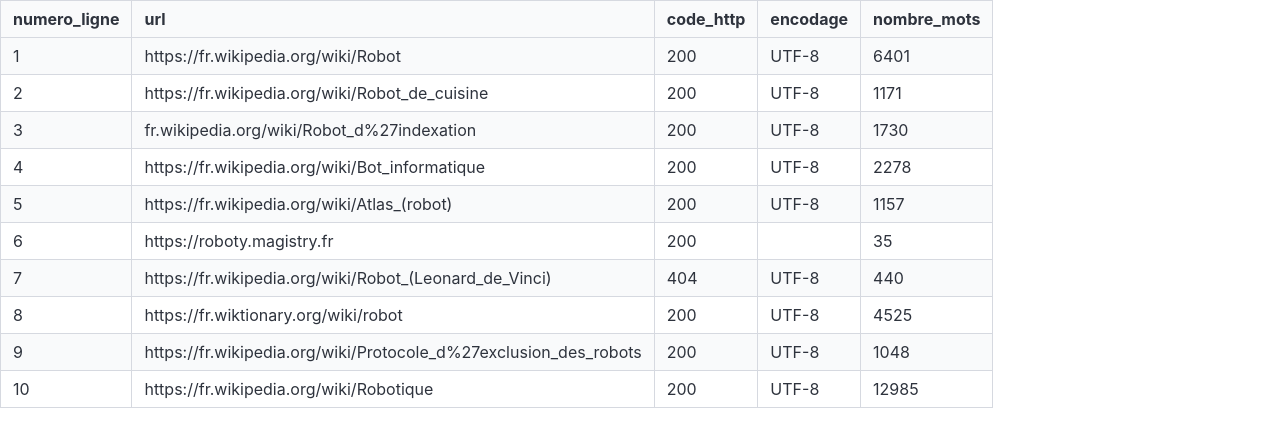
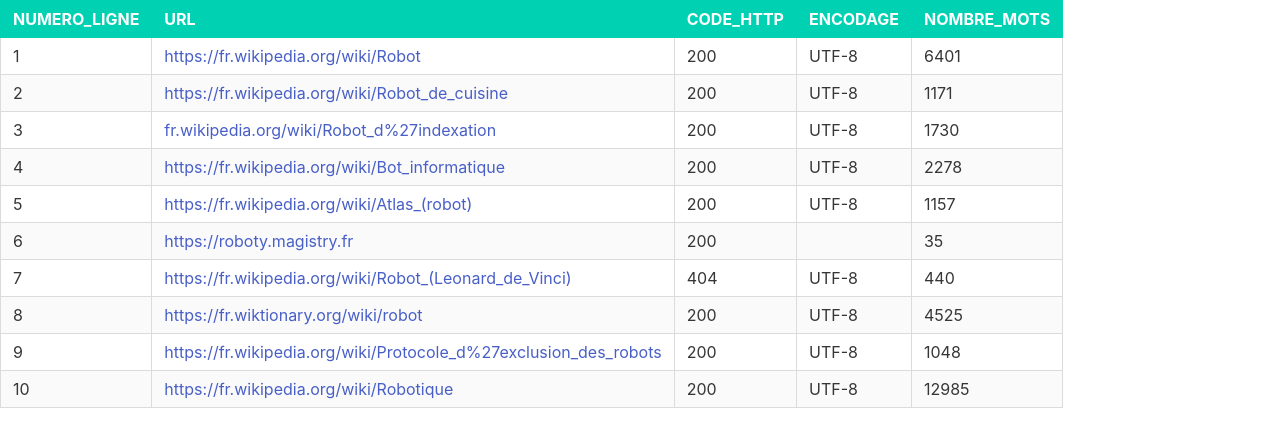
Before and after one commit to Manon09825/tuto_page, a plain HTML site: page tableau-fr.html in a window 1280 px wide. Drawn offline with nearby package versions, Linux system fonts and the light colour scheme.

Commit message:
tableau plus élégant

```diff
--- a/tableau-fr.html
+++ b/tableau-fr.html
@@ -1,20 +1,30 @@
-<html>
-    <head>
-    <link rel="stylesheet" href="https://cdn.jsdelivr.net/npm/bulma@1.0.2/css/bulma.min.css">
+<html lang="en">
+<head>
+    <meta charset="UTF-8"/>
+    <meta name="viewport" content="width=device-width, initial-scale=1">
+    <title>Tableau URLS</title>
+    <link rel="stylesheet" href="https://cdn.jsdelivr.net/npm/bulma@0.9.4/css/bulma.min.css">
+    <style>
+    .has-text-uppercase {
+        text-transform: uppercase;
+    }
+    </style>
+</head>
+<body>
     <table class="table is-bordered is-hoverable is-striped">
-        <head>
-        <tr>
-            <th>numero_ligne</th>
-            <th>url</th>
-            <th>code_http</th>
-            <th>encodage</th>
-            <th>nombre_mots</th>
-        </tr>
-        </head>
+        <thead>
+            <tr>
+                <th class="numero_ligne is-primary has-text-uppercase">numero_ligne</th>
+                <th class="url is-primary has-text-uppercase">url</th>
+                <th class="code_http is-primary has-text-uppercase">code_http</th>
+                <th class="encodage is-primary has-text-uppercase">encodage</th>
+                <th class="nombre_mots is-primary has-text-uppercase">nombre_mots</th>
+            </tr>
+        </thead>
         <body>
             <tr>
                 <td>1</td>
-                <td>https://fr.wikipedia.org/wiki/Robot</td>
+		<td><a href="https://fr.wikipedia.org/wiki/Robot">https://fr.wikipedia.org/wiki/Robot</a></td>
                 <td>200</td>
                 <td>UTF-8</td>
                 <td>6401</td>
@@ -23,7 +33,7 @@
         <body>
             <tr>
                 <td>2</td>
-                <td>https://fr.wikipedia.org/wiki/Robot_de_cuisine</td>
+		<td><a href="https://fr.wikipedia.org/wiki/Robot_de_cuisine">https://fr.wikipedia.org/wiki/Robot_de_cuisine</a></td>
                 <td>200</td>
                 <td>UTF-8</td>
                 <td>1171</td>
@@ -32,7 +42,7 @@
         <body>
             <tr>
                 <td>3</td>
-                <td>fr.wikipedia.org/wiki/Robot_d%27indexation</td>
+		<td><a href="fr.wikipedia.org/wiki/Robot_d%27indexation">fr.wikipedia.org/wiki/Robot_d%27indexation</a></td>
                 <td>200</td>
                 <td>UTF-8</td>
                 <td>1730</td>
@@ -41,8 +51,8 @@
         <body>
             <tr>
                 <td>4</td>
-                <td>https://fr.wikipedia.org/wiki/Bot_informatique</td>
-                <td>200</td>
+		<td><a href="https://fr.wikipedia.org/wiki/Bot_informatique">https://fr.wikipedia.org/wiki/Bot_informatique</a></td>
+		<td>200</td>
                 <td>UTF-8</td>
                 <td>2278</td>
             </tr>
@@ -50,7 +60,7 @@
         <body>
             <tr>
                 <td>5</td>
-                <td>https://fr.wikipedia.org/wiki/Atlas_(robot)</td>
+		<td><a href="https://fr.wikipedia.org/wiki/Atlas_(robot)">https://fr.wikipedia.org/wiki/Atlas_(robot)</a></td>
                 <td>200</td>
                 <td>UTF-8</td>
                 <td>1157</td>
@@ -59,7 +69,7 @@
         <body>
             <tr>
                 <td>6</td>
-                <td>https://roboty.magistry.fr</td>
+		<td><a href="https://roboty.magistry.fr">https://roboty.magistry.fr</a></td>
                 <td>200</td>
                 <td></td>
                 <td>35</td>
@@ -68,7 +78,7 @@
         <body>
             <tr>
                 <td>7</td>
-                <td>https://fr.wikipedia.org/wiki/Robot_(Leonard_de_Vinci)</td>
+		<td><a href="https://fr.wikipedia.org/wiki/Robot_(Leonard_de_Vinci)">https://fr.wikipedia.org/wiki/Robot_(Leonard_de_Vinci)</a></td>
                 <td>404</td>
                 <td>UTF-8</td>
                 <td>440</td>
@@ -77,7 +87,7 @@
         <body>
             <tr>
                 <td>8</td>
-                <td>https://fr.wiktionary.org/wiki/robot</td>
+                <td><a href="https://fr.wiktionary.org/wiki/robot">https://fr.wiktionary.org/wiki/robot</a></td>
                 <td>200</td>
                 <td>UTF-8</td>
                 <td>4525</td>
@@ -86,7 +96,7 @@
         <body>
             <tr>
                 <td>9</td>
-                <td>https://fr.wikipedia.org/wiki/Protocole_d%27exclusion_des_robots</td>
+                <td><a href="https://fr.wikipedia.org/wiki/Protocole_d%27exclusion_des_robots">https://fr.wikipedia.org/wiki/Protocole_d%27exclusion_des_robots</a></td>
                 <td>200</td>
                 <td>UTF-8</td>
                 <td>1048</td>
@@ -95,7 +105,7 @@
         <body>
             <tr>
                 <td>10</td>
-                <td>https://fr.wikipedia.org/wiki/Robotique</td>
+                <td><a href="https://fr.wikipedia.org/wiki/Robotique">https://fr.wikipedia.org/wiki/Robotique</a></td>
                 <td>200</td>
                 <td>UTF-8</td>
                 <td>12985</td>
```
